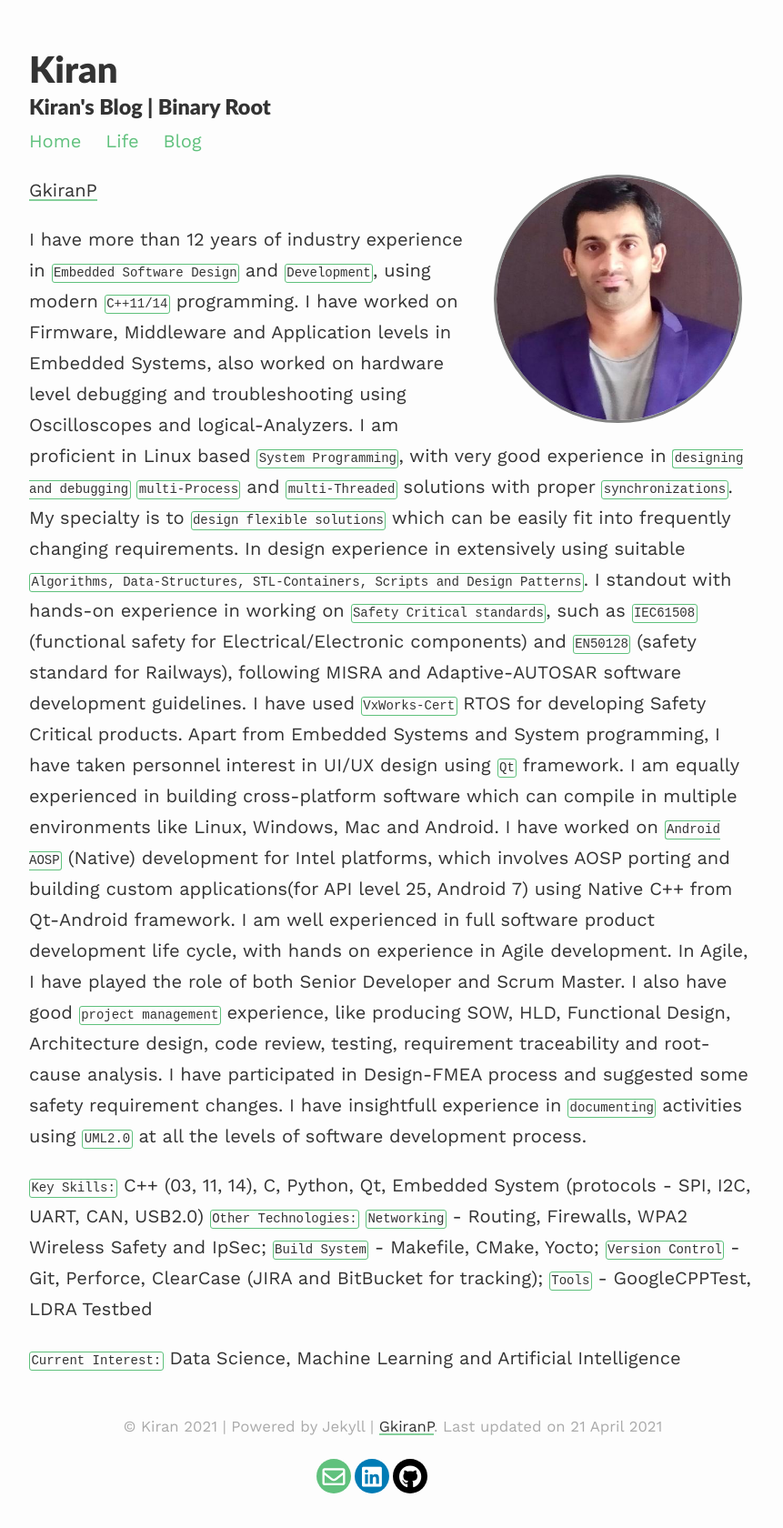
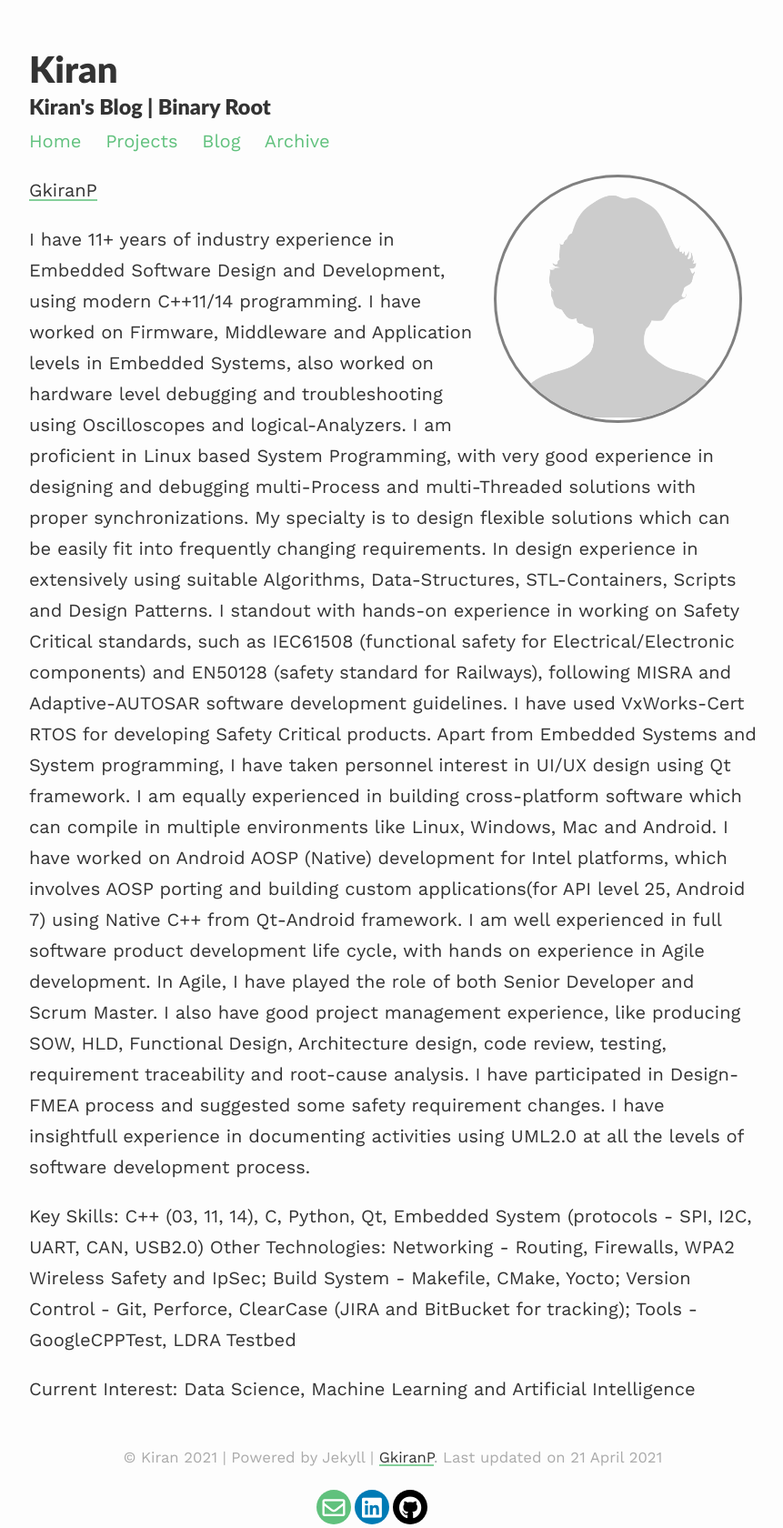
Before and after one commit to gkiranp/gkiranp.github.io, a Jekyll site: the page built from index.md, in a window 1280 px wide. Shown: the whole page at 91% size, without its empty margins (208-1069 px from the left). Built offline with Jekyll 4.4.1, drawn with Linux system fonts in a browser that asks for light colours; nearby versions of some CDN libraries; before the commit the page ends 1646 px from its top, so only the background shows below that.

```diff
--- /dev/null
+++ b/_includes/favicon.html
@@ -0,0 +1,5 @@
+<!-- Generated using https://favicon.io/ -->
+<link rel="apple-touch-icon" sizes="180x180" href="apple-touch-icon.png?">
+<link rel="icon" type="image/png" sizes="32x32" href="favicon-32x32.png?">
+<link rel="icon" type="image/png" sizes="16x16" href="favicon-16x16.png?">
+<link rel="manifest" href=site.webmanifest">
--- a/_includes/navigation.html
+++ b/_includes/navigation.html
@@ -1,5 +1,6 @@
 <div class="links scroll">
         <a href="{{site.baseurl}}/">Home</a>
-        <a href="{{site.baseurl}}/projects/">Life</a>
+        <a href="{{site.baseurl}}/projects/">Projects</a>
         <a href="{{site.baseurl}}/blog/">Blog</a>
+        <a href="{{site.baseurl}}/archive/">Archive</a>
 </div>
--- a/index.md
+++ b/index.md
@@ -3,24 +3,24 @@
 permalink: /
 profile:
   align: right
-  image: profile.jpeg
+  image: profile.png
 published: true
 ---
 
-[GkiranP](https://gkiranp.github.io){:target="_blank"}
+[GkiranP](https://github.com/gkiranp){:target="_blank"}
 
-I have more than 12 years of industry experience in `Embedded Software Design` and `Development`, using modern `C++11/14` programming. I have worked on Firmware, Middleware and Application levels in Embedded Systems, also worked on hardware level debugging and troubleshooting using Oscilloscopes and logical-Analyzers.
-I am proficient in Linux based `System Programming`, with very good experience in `designing and debugging` `multi-Process` and `multi-Threaded` solutions with proper `synchronizations`. My specialty is to `design flexible solutions` which can be easily fit into frequently changing requirements. In design experience in extensively using suitable `Algorithms, Data-Structures, STL-Containers, Scripts and Design Patterns`.
-I standout with hands-on experience in working on `Safety Critical standards`, such as `IEC61508` (functional safety for Electrical/Electronic components) and `EN50128` (safety standard for Railways), following MISRA and Adaptive-AUTOSAR software development guidelines. I have used `VxWorks-Cert` RTOS for developing Safety Critical products.
-Apart from Embedded Systems and System programming, I have taken personnel interest in UI/UX design using `Qt` framework. I am equally experienced in building cross-platform software which can compile in multiple environments like Linux, Windows, Mac and Android.
-I have worked on `Android AOSP` (Native) development for Intel platforms, which involves AOSP porting and building custom applications(for API level 25, Android 7) using Native C++ from Qt-Android framework.
-I am well experienced in full software product development life cycle, with hands on experience in Agile development. In Agile, I have played the role of both Senior Developer and Scrum Master. I also have good `project management` experience, like producing SOW, HLD, Functional Design, Architecture design, code review, testing, requirement traceability and root-cause analysis. I have participated in Design-FMEA process and suggested some safety requirement changes. I have insightfull experience in `documenting` activities using `UML2.0` at all the levels of software development process.
+I have 11+ years of industry experience in Embedded Software Design and Development, using modern C++11/14 programming. I have worked on Firmware, Middleware and Application levels in Embedded Systems, also worked on hardware level debugging and troubleshooting using Oscilloscopes and logical-Analyzers.
+I am proficient in Linux based System Programming, with very good experience in designing and debugging multi-Process and multi-Threaded solutions with proper synchronizations. My specialty is to design flexible solutions which can be easily fit into frequently changing requirements. In design experience in extensively using suitable Algorithms, Data-Structures, STL-Containers, Scripts and Design Patterns.
+I standout with hands-on experience in working on Safety Critical standards, such as IEC61508 (functional safety for Electrical/Electronic components) and EN50128 (safety standard for Railways), following MISRA and Adaptive-AUTOSAR software development guidelines. I have used VxWorks-Cert RTOS for developing Safety Critical products.
+Apart from Embedded Systems and System programming, I have taken personnel interest in UI/UX design using Qt framework. I am equally experienced in building cross-platform software which can compile in multiple environments like Linux, Windows, Mac and Android.
+I have worked on Android AOSP (Native) development for Intel platforms, which involves AOSP porting and building custom applications(for API level 25, Android 7) using Native C++ from Qt-Android framework.
+I am well experienced in full software product development life cycle, with hands on experience in Agile development. In Agile, I have played the role of both Senior Developer and Scrum Master. I also have good project management experience, like producing SOW, HLD, Functional Design, Architecture design, code review, testing, requirement traceability and root-cause analysis. I have participated in Design-FMEA process and suggested some safety requirement changes. I have insightfull experience in documenting activities using UML2.0 at all the levels of software development process.
 
-`Key Skills:` C++ (03, 11, 14), C, Python, Qt, Embedded System (protocols - SPI, I2C, UART, CAN, USB2.0)
-`Other Technologies:`
-`Networking` - Routing, Firewalls, WPA2 Wireless Safety and IpSec;
-`Build System` - Makefile, CMake, Yocto;
-`Version Control` - Git, Perforce, ClearCase (JIRA and BitBucket for tracking);
-`Tools` - GoogleCPPTest, LDRA Testbed
+Key Skills: C++ (03, 11, 14), C, Python, Qt, Embedded System (protocols - SPI, I2C, UART, CAN, USB2.0)
+Other Technologies:
+Networking - Routing, Firewalls, WPA2 Wireless Safety and IpSec;
+Build System - Makefile, CMake, Yocto;
+Version Control - Git, Perforce, ClearCase (JIRA and BitBucket for tracking);
+Tools - GoogleCPPTest, LDRA Testbed
 
-`Current Interest:` Data Science, Machine Learning and Artificial Intelligence
+Current Interest: Data Science, Machine Learning and Artificial Intelligence
```
Also changed, not shown: _projects/1_project.md (deleted, +0 -166 lines), README.md, android-chrome-192x192.png (added), android-chrome-512x512.png (added), apple-touch-icon.png (added), assets/images/profile.png (added), favicon-16x16.png (added), favicon-32x32.png (added), favicon.ico (added), site.webmanifest (added).
